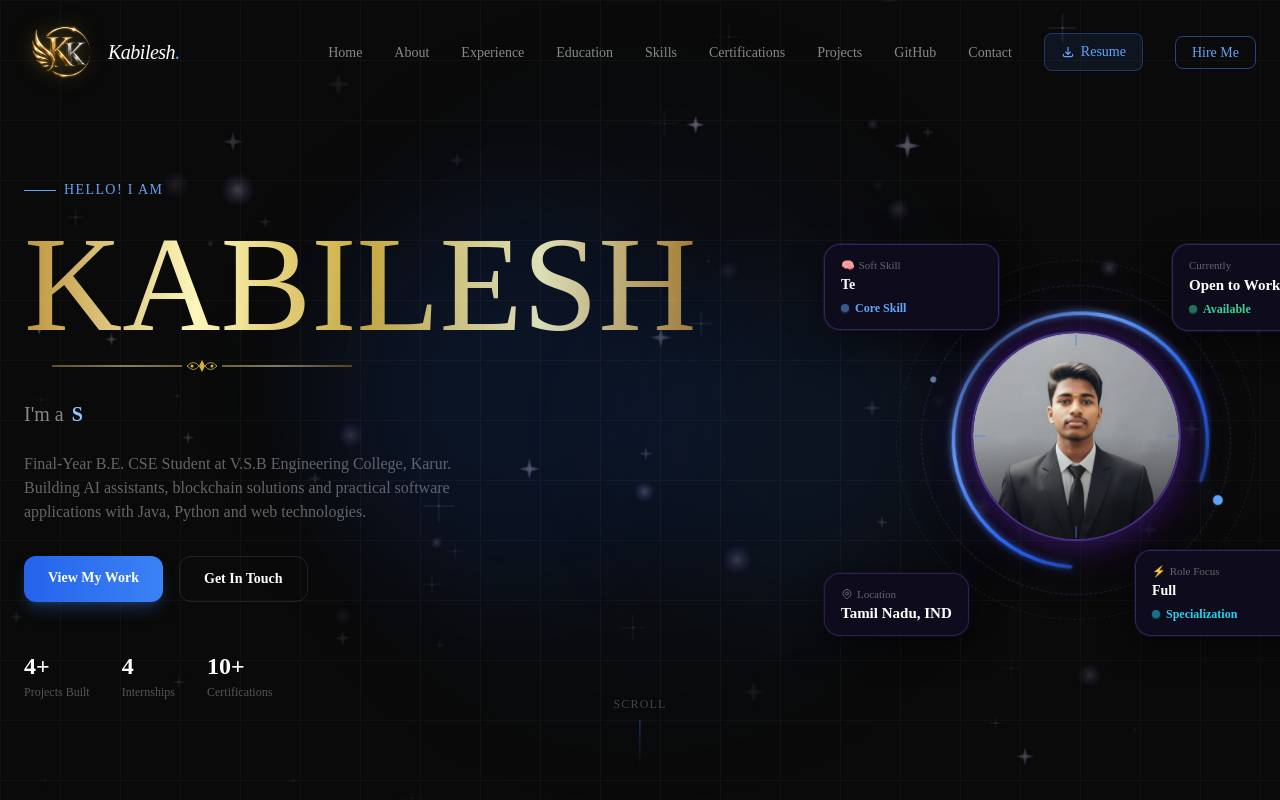
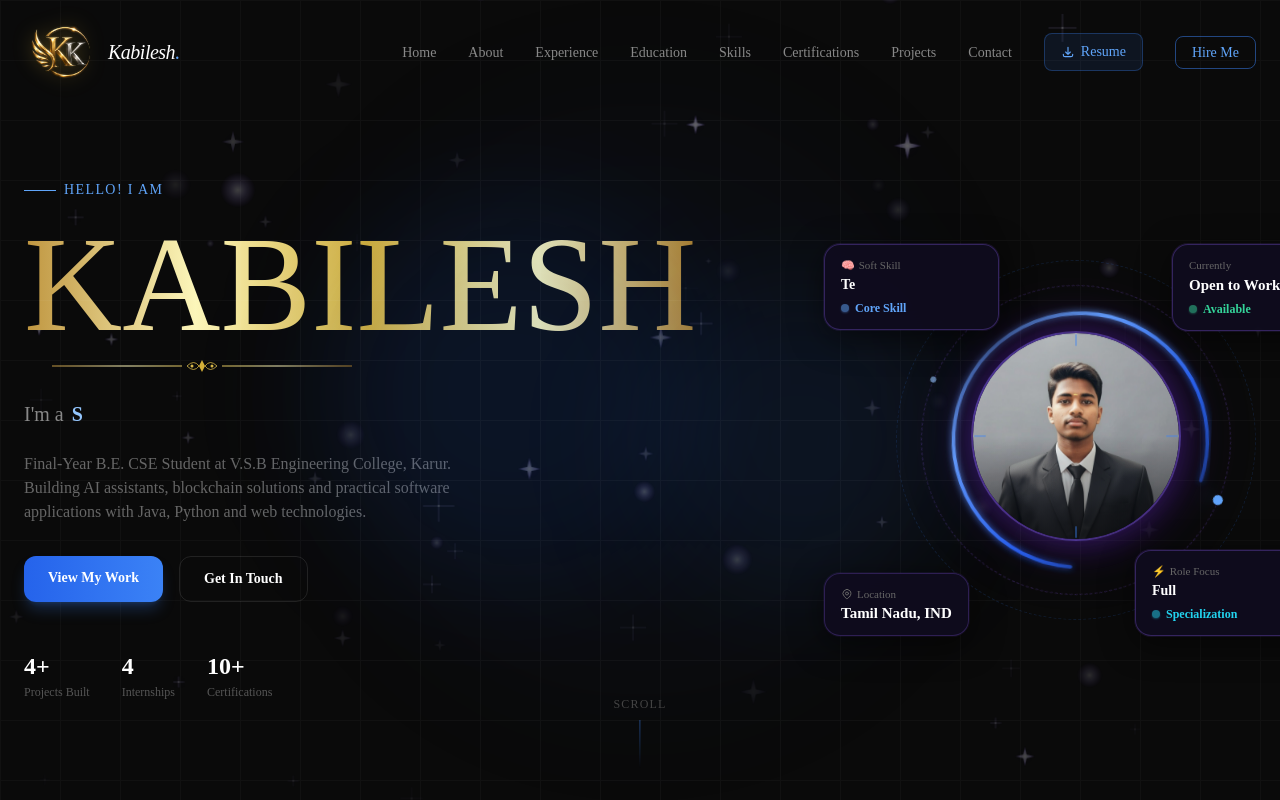
Before and after one commit to KABI1212/Kabilesh-Portfolio, a Next.js app: page / in a window 1280 px wide. Shown: the top 800 px of the page. Built offline with nearby package versions, Linux system fonts and the light colour scheme; a web font is replaced by a local one.

Commit message:
refactor: remove GithubSection integration from home page and navbar

```diff
--- a/app/page.tsx
+++ b/app/page.tsx
@@ -6,7 +6,6 @@ import Education from '@/components/Education'
 import Skills from '@/components/Skills'
 import Certifications from '@/components/Certifications'
 import FeaturedProjects from '@/components/FeaturedProjects'
-import GithubSection from '@/components/GithubSection'
 import Contact from '@/components/Contact'
 import Footer from '@/components/Footer'
 import SparkleBackground from '@/components/SparkleBackground'
@@ -24,7 +23,6 @@ export default function Home() {
         <Skills />
         <Certifications />
         <FeaturedProjects />
-        <GithubSection />
         <Contact />
         <Footer />
       </div>
--- a/components/Navbar.tsx
+++ b/components/Navbar.tsx
@@ -22,7 +22,6 @@ export default function Navbar() {
     { label: 'Skills', href: '#skills' },
     { label: 'Certifications', href: '#certifications' },
     { label: 'Projects', href: '#projects' },
-    { label: 'GitHub', href: '#github' },
     { label: 'Contact', href: '#contact' },
   ]
 
```
